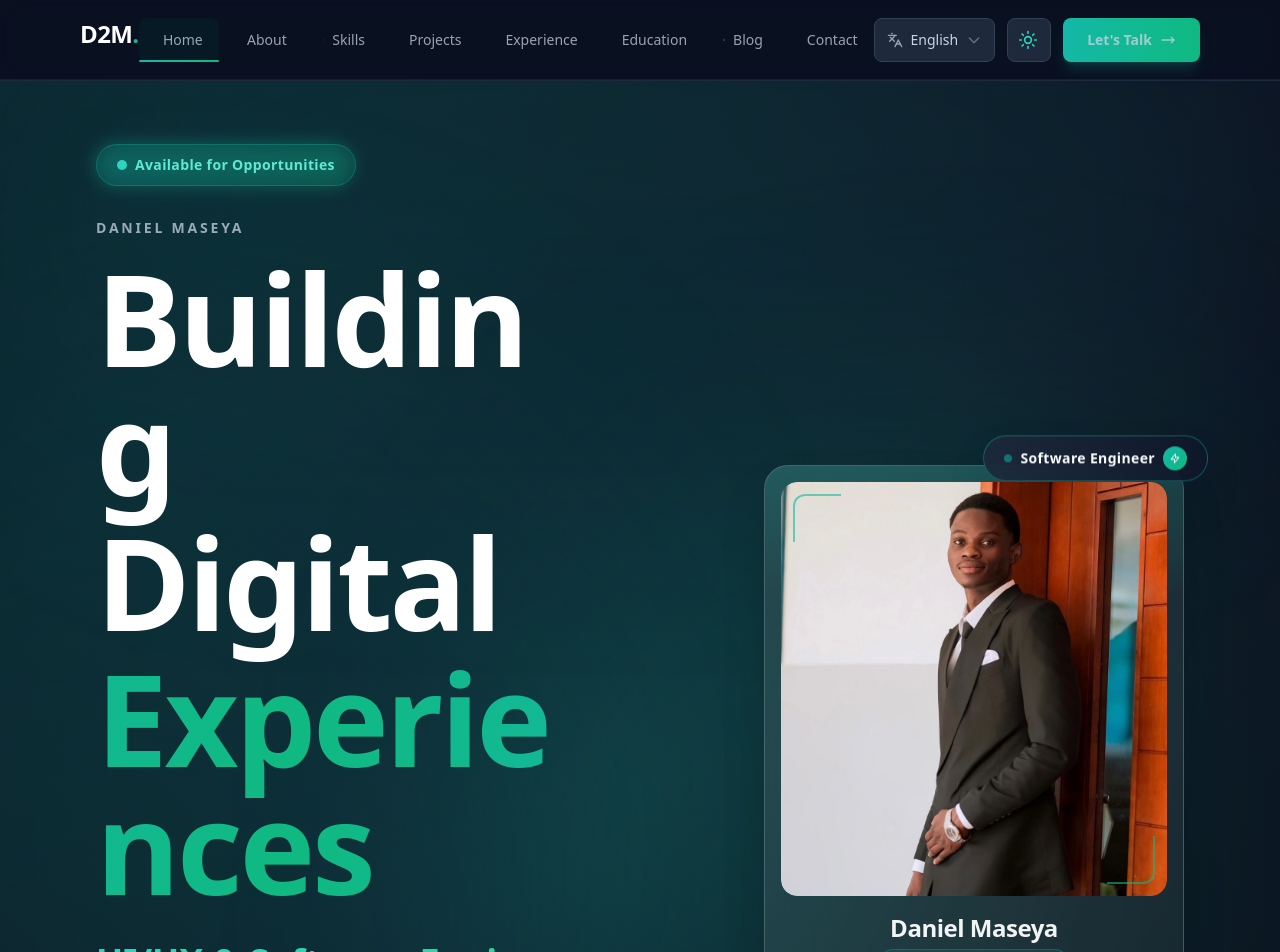
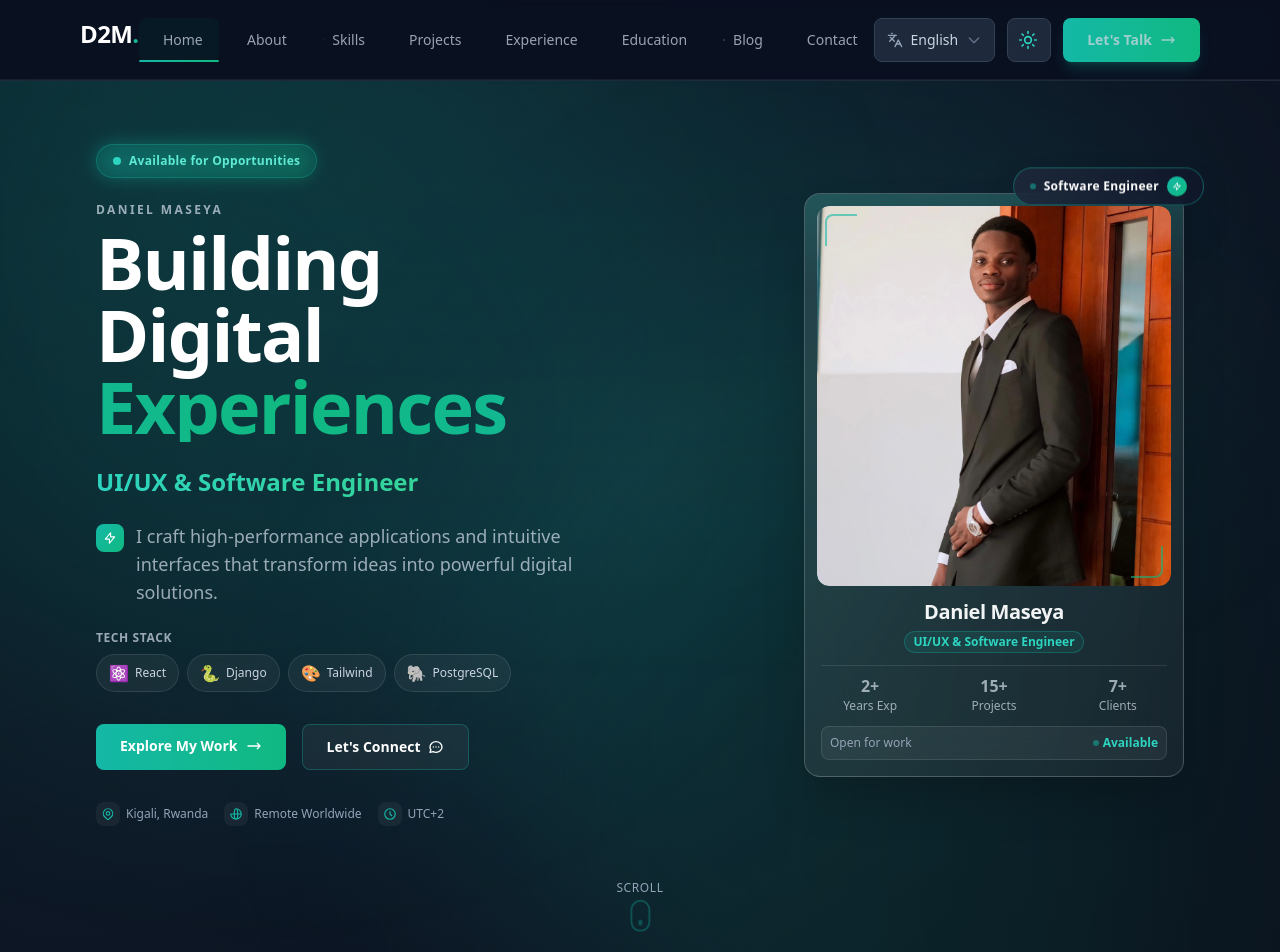
Before and after one commit to daniel2023-maseya2002/my-portfolio, a React (Vite) app: page / in a window 1280 px wide. Shown: the top 952 px of the page. Built offline with nearby package versions, Linux system fonts and the light colour scheme.

Commit message:
reduced the side of text

```diff
--- a/src/components/sections/Hero.jsx
+++ b/src/components/sections/Hero.jsx
@@ -103,60 +103,60 @@ const Hero = () => {
         <div className="grid grid-cols-1 lg:grid-cols-2 gap-16 lg:gap-20 items-center w-full">
 
           {/* LEFT COLUMN - Enhanced Text Content */}
-          <div className={`space-y-8 transition-all duration-1000 ${isVisible ? 'opacity-100 translate-x-0' : 'opacity-0 -translate-x-10'}`}>
+          <div className={`space-y-6 transition-all duration-1000 ${isVisible ? 'opacity-100 translate-x-0' : 'opacity-0 -translate-x-10'}`}>
 
             {/* Modern Status Badge with glow */}
             <div className="group relative inline-flex">
               <div className="absolute -inset-0.5 bg-gradient-to-r from-teal-500 to-emerald-500 rounded-full blur opacity-30 group-hover:opacity-50 transition duration-300"></div>
-              <div className="relative inline-flex items-center gap-2 px-5 py-2.5 rounded-full bg-teal-500/10 dark:bg-teal-500/10 bg-teal-500/5 backdrop-blur-sm border border-teal-500/30 dark:border-teal-500/30 border-teal-500/20">
-                <span className="relative flex h-2.5 w-2.5">
+              <div className="relative inline-flex items-center gap-2 px-4 py-2 rounded-full bg-teal-500/10 dark:bg-teal-500/10 bg-teal-500/5 backdrop-blur-sm border border-teal-500/30 dark:border-teal-500/30 border-teal-500/20">
+                <span className="relative flex h-2 w-2">
                   <span className="animate-ping absolute inline-flex h-full w-full rounded-full bg-teal-400 opacity-75"></span>
-                  <span className="relative inline-flex rounded-full h-2.5 w-2.5 bg-teal-400"></span>
+                  <span className="relative inline-flex rounded-full h-2 w-2 bg-teal-400"></span>
                 </span>
-                <span className="text-sm font-semibold text-teal-600 dark:text-teal-300 tracking-wide">
+                <span className="text-xs font-semibold text-teal-600 dark:text-teal-300 tracking-wide">
                   {t("hero.status")}
                 </span>
               </div>
             </div>
 
-            {/* Premium Heading */}
-            <div className="space-y-4">
-              <p className="text-sm font-bold text-slate-500 dark:text-slate-400 uppercase tracking-[0.2em]">
+            {/* Premium Heading - REDUCED SIZE */}
+            <div className="space-y-2">
+              <p className="text-xs font-bold text-slate-500 dark:text-slate-400 uppercase tracking-[0.2em]">
                 {t("hero.name")}
               </p>
 
-              <h1 className="text-6xl sm:text-7xl lg:text-8xl xl:text-9xl font-bold leading-[1.1] tracking-tight">
+              <h1 className="text-4xl sm:text-5xl lg:text-6xl xl:text-7xl font-bold leading-[1.2] tracking-tight">
                 <span className="text-slate-900 dark:text-white block">{t("hero.title")}</span>
-                <span className="text-slate-900 dark:text-white block mt-2">Digital</span>
-                <span className="bg-gradient-to-r from-teal-500 via-emerald-500 to-teal-500 bg-clip-text text-transparent block mt-2 animate-gradient">
+                <span className="text-slate-900 dark:text-white block">Digital</span>
+                <span className="bg-gradient-to-r from-teal-500 via-emerald-500 to-teal-500 bg-clip-text text-transparent block animate-gradient">
                   {t("hero.titleHighlight")}
                 </span>
               </h1>
             </div>
 
-            {/* Role */}
-            <div className="mt-4">
-              <span className="text-xl sm:text-2xl lg:text-3xl xl:text-4xl font-semibold bg-gradient-to-r from-teal-400 to-emerald-400 bg-clip-text text-transparent">
+            {/* Role - REDUCED SIZE */}
+            <div>
+              <span className="text-lg sm:text-xl lg:text-2xl font-semibold bg-gradient-to-r from-teal-400 to-emerald-400 bg-clip-text text-transparent">
                 {t("hero.role")}
               </span>
             </div>
 
             {/* Description with icon */}
             <div className="flex items-start gap-3 max-w-xl">
-              <div className="w-8 h-8 rounded-lg bg-gradient-to-br from-teal-500 to-emerald-500 flex items-center justify-center flex-shrink-0 mt-1">
-                <svg className="w-4 h-4 text-white" fill="none" viewBox="0 0 24 24" stroke="currentColor">
+              <div className="w-7 h-7 rounded-lg bg-gradient-to-br from-teal-500 to-emerald-500 flex items-center justify-center flex-shrink-0 mt-0.5">
+                <svg className="w-3.5 h-3.5 text-white" fill="none" viewBox="0 0 24 24" stroke="currentColor">
                   <path strokeLinecap="round" strokeLinejoin="round" strokeWidth="2" d="M13 10V3L4 14h7v7l9-11h-7z" />
                 </svg>
               </div>
-              <p className="text-lg lg:text-xl text-slate-600 dark:text-slate-300 leading-relaxed">
+              <p className="text-base lg:text-lg text-slate-600 dark:text-slate-300 leading-relaxed">
                 {t("hero.description")}
               </p>
             </div>
 
             {/* Tech Stack */}
-            <div className="space-y-3">
+            <div className="space-y-2">
               <p className="text-xs font-semibold text-slate-500 dark:text-slate-400 uppercase tracking-wider">{t("hero.techStack")}</p>
-              <div className="flex flex-wrap gap-3">
+              <div className="flex flex-wrap gap-2">
                 {technologies.map((tech, index) => (
                   <div
                     key={tech.name}
@@ -168,25 +168,25 @@ const Hero = () => {
                     }}
                   >
                     <div className="absolute -inset-0.5 bg-gradient-to-r from-teal-500 to-emerald-500 rounded-full blur opacity-0 group-hover:opacity-40 transition duration-300"></div>
-                    <div className="relative px-4 py-2.5 rounded-full bg-white/5 dark:bg-white/5 bg-slate-100 backdrop-blur-sm border border-slate-200 dark:border-white/10 text-slate-700 dark:text-slate-300 hover:border-teal-500/50 transition-all duration-300 group-hover:scale-105 cursor-default flex items-center gap-2">
-                      <span className="text-lg">{tech.icon}</span>
-                      <span className="text-sm font-medium">{tech.name}</span>
+                    <div className="relative px-3 py-1.5 rounded-full bg-white/5 dark:bg-white/5 bg-slate-100 backdrop-blur-sm border border-slate-200 dark:border-white/10 text-slate-700 dark:text-slate-300 hover:border-teal-500/50 transition-all duration-300 group-hover:scale-105 cursor-default flex items-center gap-1.5">
+                      <span className="text-base">{tech.icon}</span>
+                      <span className="text-xs font-medium">{tech.name}</span>
                     </div>
                   </div>
                 ))}
               </div>
             </div>
 
-            {/* CTA Buttons */}
-            <div className="flex flex-wrap gap-5 pt-4">
+            {/* CTA Buttons - REDUCED SIZE */}
+            <div className="flex flex-wrap gap-4 pt-2">
               <a
                 href="#projects"
-                className="group relative px-8 py-4 bg-gradient-to-r from-teal-500 to-emerald-500 text-white rounded-xl font-semibold text-base overflow-hidden transition-all duration-300 hover:shadow-2xl hover:shadow-teal-500/30 hover:scale-105 active:scale-95"
+                className="group relative px-6 py-3 bg-gradient-to-r from-teal-500 to-emerald-500 text-white rounded-lg font-semibold text-sm overflow-hidden transition-all duration-300 hover:shadow-xl hover:shadow-teal-500/30 hover:scale-105 active:scale-95"
               >
                 <div className="absolute inset-0 bg-gradient-to-r from-teal-600 to-emerald-600 transform translate-y-full group-hover:translate-y-0 transition-transform duration-300"></div>
                 <span className="relative flex items-center gap-2">
                   {t("hero.viewProjects")}
-                  <svg className="w-5 h-5 group-hover:translate-x-1 transition-transform" fill="none" stroke="currentColor" viewBox="0 0 24 24">
+                  <svg className="w-4 h-4 group-hover:translate-x-1 transition-transform" fill="none" stroke="currentColor" viewBox="0 0 24 24">
                     <path strokeLinecap="round" strokeLinejoin="round" strokeWidth="2" d="M17 8l4 4m0 0l-4 4m4-4H3" />
                   </svg>
                 </span>
@@ -194,22 +194,22 @@ const Hero = () => {
 
               <a
                 href="#contact"
-                className="group relative px-8 py-4 bg-white/5 dark:bg-white/5 bg-slate-100 backdrop-blur-sm text-slate-900 dark:text-white border border-teal-500/30 dark:border-teal-500/30 border-teal-500/20 rounded-xl font-semibold text-base overflow-hidden transition-all duration-300 hover:bg-teal-500/10 hover:border-teal-400 hover:scale-105 active:scale-95"
+                className="group relative px-6 py-3 bg-white/5 dark:bg-white/5 bg-slate-100 backdrop-blur-sm text-slate-900 dark:text-white border border-teal-500/30 dark:border-teal-500/30 border-teal-500/20 rounded-lg font-semibold text-sm overflow-hidden transition-all duration-300 hover:bg-teal-500/10 hover:border-teal-400 hover:scale-105 active:scale-95"
               >
                 <span className="relative flex items-center gap-2">
                   {t("hero.contactMe")}
-                  <svg className="w-5 h-5 group-hover:translate-x-1 transition-transform" fill="none" stroke="currentColor" viewBox="0 0 24 24">
+                  <svg className="w-4 h-4 group-hover:translate-x-1 transition-transform" fill="none" stroke="currentColor" viewBox="0 0 24 24">
                     <path strokeLinecap="round" strokeLinejoin="round" strokeWidth="2" d="M8 12h.01M12 12h.01M16 12h.01M21 12c0 4.418-4.03 8-9 8a9.863 9.863 0 01-4.255-.949L3 20l1.395-3.72C3.512 15.042 3 13.574 3 12c0-4.418 4.03-8 9-8s9 3.582 9 8z" />
                   </svg>
                 </span>
               </a>
             </div>
 
-            {/* Location Info */}
-            <div className="flex flex-wrap items-center gap-6 pt-4">
-              <div className="flex items-center gap-2 text-slate-600 dark:text-slate-400 text-sm">
-                <div className="w-8 h-8 rounded-lg bg-slate-100 dark:bg-white/5 flex items-center justify-center">
-                  <svg className="w-4 h-4 text-teal-500" fill="none" stroke="currentColor" viewBox="0 0 24 24">
+            {/* Location Info - REDUCED SIZE */}
+            <div className="flex flex-wrap items-center gap-4 pt-2">
+              <div className="flex items-center gap-1.5 text-slate-600 dark:text-slate-400 text-xs">
+                <div className="w-6 h-6 rounded-lg bg-slate-100 dark:bg-white/5 flex items-center justify-center">
+                  <svg className="w-3.5 h-3.5 text-teal-500" fill="none" stroke="currentColor" viewBox="0 0 24 24">
                     <path strokeLinecap="round" strokeLinejoin="round" strokeWidth="2" d="M17.657 16.657L13.414 20.9a1.998 1.998 0 01-2.827 0l-4.244-4.243a8 8 0 1111.314 0z" />
                     <path strokeLinecap="round" strokeLinejoin="round" strokeWidth="2" d="M15 11a3 3 0 11-6 0 3 3 0 016 0z" />
                   </svg>
@@ -217,18 +217,18 @@ const Hero = () => {
                 <span className="font-medium">{t("hero.location")}</span>
               </div>
 
-              <div className="flex items-center gap-2 text-slate-600 dark:text-slate-400 text-sm">
-                <div className="w-8 h-8 rounded-lg bg-slate-100 dark:bg-white/5 flex items-center justify-center">
-                  <svg className="w-4 h-4 text-teal-500" fill="none" stroke="currentColor" viewBox="0 0 24 24">
+              <div className="flex items-center gap-1.5 text-slate-600 dark:text-slate-400 text-xs">
+                <div className="w-6 h-6 rounded-lg bg-slate-100 dark:bg-white/5 flex items-center justify-center">
+                  <svg className="w-3.5 h-3.5 text-teal-500" fill="none" stroke="currentColor" viewBox="0 0 24 24">
                     <path strokeLinecap="round" strokeLinejoin="round" strokeWidth="2" d="M21 12a9 9 0 01-9 9m9-9a9 9 0 00-9-9m9 9H3m9 9a9 9 0 01-9-9m9 9c1.66 0 3-4 3-9s-1.34-9-3-9m0 18c-1.66 0-3-4-3-9s1.34-9 3-9" />
                   </svg>
                 </div>
                 <span className="font-medium">{t("hero.remote")}</span>
               </div>
 
-              <div className="flex items-center gap-2 text-slate-600 dark:text-slate-400 text-sm">
-                <div className="w-8 h-8 rounded-lg bg-slate-100 dark:bg-white/5 flex items-center justify-center">
-                  <svg className="w-4 h-4 text-teal-500" fill="none" stroke="currentColor" viewBox="0 0 24 24">
+              <div className="flex items-center gap-1.5 text-slate-600 dark:text-slate-400 text-xs">
+                <div className="w-6 h-6 rounded-lg bg-slate-100 dark:bg-white/5 flex items-center justify-center">
+                  <svg className="w-3.5 h-3.5 text-teal-500" fill="none" stroke="currentColor" viewBox="0 0 24 24">
                     <path strokeLinecap="round" strokeLinejoin="round" strokeWidth="2" d="M12 8v4l3 3m6-3a9 9 0 11-18 0 9 9 0 0118 0z" />
                   </svg>
                 </div>
@@ -239,35 +239,35 @@ const Hero = () => {
 
           {/* RIGHT COLUMN - Premium Profile Card */}
           <div className={`flex justify-center lg:justify-end transition-all duration-1000 delay-300 ${isVisible ? 'opacity-100 translate-x-0' : 'opacity-0 translate-x-10'}`}>
-            <div className="relative group w-full max-w-[420px]">
+            <div className="relative group w-full max-w-[380px]">
 
               {/* Floating Badge - Modern Design */}
-              <div className="absolute -top-6 -right-6 z-30 px-5 py-2.5 rounded-full bg-gradient-to-r from-slate-100 to-white dark:from-slate-800/90 dark:to-slate-900/90 backdrop-blur-xl border border-teal-500/40 dark:border-teal-500/40 border-teal-500/20 shadow-2xl flex items-center gap-2 animate-float">
-                <div className="w-2 h-2 rounded-full bg-teal-500 animate-pulse"></div>
-                <span className="text-sm font-bold text-slate-900 dark:text-white tracking-wide">{t("hero.softwareEngineer") || "Software Engineer"}</span>
-                <div className="w-6 h-6 rounded-full bg-gradient-to-br from-teal-500 to-emerald-500 flex items-center justify-center">
-                  <svg className="w-3 h-3 text-white" fill="none" viewBox="0 0 24 24" stroke="currentColor">
+              <div className="absolute -top-5 -right-5 z-30 px-4 py-2 rounded-full bg-gradient-to-r from-slate-100 to-white dark:from-slate-800/90 dark:to-slate-900/90 backdrop-blur-xl border border-teal-500/40 dark:border-teal-500/40 border-teal-500/20 shadow-2xl flex items-center gap-2 animate-float">
+                <div className="w-1.5 h-1.5 rounded-full bg-teal-500 animate-pulse"></div>
+                <span className="text-xs font-bold text-slate-900 dark:text-white tracking-wide">{t("hero.softwareEngineer") || "Software Engineer"}</span>
+                <div className="w-5 h-5 rounded-full bg-gradient-to-br from-teal-500 to-emerald-500 flex items-center justify-center">
+                  <svg className="w-2.5 h-2.5 text-white" fill="none" viewBox="0 0 24 24" stroke="currentColor">
                     <path strokeLinecap="round" strokeLinejoin="round" strokeWidth="2" d="M13 10V3L4 14h7v7l9-11h-7z" />
                   </svg>
                 </div>
               </div>
 
               {/* Outer glow ring */}
-              <div className="absolute -inset-6 bg-gradient-to-r from-teal-500/20 to-emerald-500/20 rounded-3xl blur-2xl opacity-0 group-hover:opacity-100 transition-all duration-700" />
+              <div className="absolute -inset-5 bg-gradient-to-r from-teal-500/20 to-emerald-500/20 rounded-3xl blur-2xl opacity-0 group-hover:opacity-100 transition-all duration-700" />
 
               {/* Main Card - Premium Glassmorphism */}
-              <div className="relative bg-gradient-to-br from-white/80 to-white/50 dark:from-white/10 dark:to-white/5 backdrop-blur-xl rounded-3xl border border-slate-200/50 dark:border-white/20 shadow-2xl overflow-hidden transform transition-all duration-700 group-hover:scale-[1.02] group-hover:shadow-teal-500/20">
+              <div className="relative bg-gradient-to-br from-white/80 to-white/50 dark:from-white/10 dark:to-white/5 backdrop-blur-xl rounded-2xl border border-slate-200/50 dark:border-white/20 shadow-2xl overflow-hidden transform transition-all duration-700 group-hover:scale-[1.02] group-hover:shadow-teal-500/20">
 
                 {/* Card header gradient */}
-                <div className="absolute top-0 left-0 right-0 h-32 bg-gradient-to-b from-teal-500/20 to-transparent pointer-events-none" />
+                <div className="absolute top-0 left-0 right-0 h-24 bg-gradient-to-b from-teal-500/20 to-transparent pointer-events-none" />
 
                 {/* Image Container */}
-                <div className="relative p-4 pb-0">
-                  <div className="relative overflow-hidden rounded-2xl">
+                <div className="relative p-3 pb-0">
+                  <div className="relative overflow-hidden rounded-xl">
                     {/* Animated border gradient */}
-                    <div className="absolute -inset-1 bg-gradient-to-r from-teal-500 via-emerald-500 to-teal-500 rounded-2xl blur opacity-30 group-hover:opacity-60 transition duration-500"></div>
+                    <div className="absolute -inset-1 bg-gradient-to-r from-teal-500 via-emerald-500 to-teal-500 rounded-xl blur opacity-30 group-hover:opacity-60 transition duration-500"></div>
 
-                    <div className="relative bg-slate-100 dark:bg-slate-900/50 rounded-2xl overflow-hidden">
+                    <div className="relative bg-slate-100 dark:bg-slate-900/50 rounded-xl overflow-hidden">
                       <img
                         src={profilePicture}
                         alt="Daniel Maseya"
@@ -276,44 +276,44 @@ const Hero = () => {
                     </div>
 
                     {/* Corner accents */}
-                    <div className="absolute top-3 left-3 w-12 h-12 border-t-2 border-l-2 border-teal-500/60 rounded-tl-xl z-10" />
-                    <div className="absolute bottom-3 right-3 w-12 h-12 border-b-2 border-r-2 border-emerald-500/60 rounded-br-xl z-10" />
+                    <div className="absolute top-2 left-2 w-8 h-8 border-t-2 border-l-2 border-teal-500/60 rounded-tl-lg z-10" />
+                    <div className="absolute bottom-2 right-2 w-8 h-8 border-b-2 border-r-2 border-emerald-500/60 rounded-br-lg z-10" />
                   </div>
                 </div>
 
-                {/* Premium Info Section */}
-                <div className="relative p-6 pt-4">
+                {/* Premium Info Section - REDUCED SIZE */}
+                <div className="relative p-4 pt-3">
                   {/* Name and title */}
-                  <div className="text-center mb-4">
-                    <h2 className="text-2xl font-bold text-slate-900 dark:text-white mb-1">Daniel Maseya</h2>
-                    <div className="inline-flex items-center gap-2 px-3 py-1 rounded-full bg-teal-500/10 dark:bg-teal-500/10 border border-teal-500/30 dark:border-teal-500/30">
+                  <div className="text-center mb-3">
+                    <h2 className="text-xl font-bold text-slate-900 dark:text-white mb-0.5">Daniel Maseya</h2>
+                    <div className="inline-flex items-center gap-2 px-2 py-0.5 rounded-full bg-teal-500/10 dark:bg-teal-500/10 border border-teal-500/30 dark:border-teal-500/30">
                       <span className="text-xs font-semibold text-teal-600 dark:text-teal-400">{t("hero.role")}</span>
                     </div>
                   </div>
 
                   {/* Stats Grid */}
-                  <div className="grid grid-cols-3 gap-2 pt-3 border-t border-slate-200 dark:border-white/10">
+                  <div className="grid grid-cols-3 gap-1 pt-2 border-t border-slate-200 dark:border-white/10">
                     <div className="text-center">
-                      <p className="text-lg font-bold text-slate-900 dark:text-white">2+</p>
+                      <p className="text-base font-bold text-slate-900 dark:text-white">2+</p>
                       <p className="text-xs text-slate-500 dark:text-slate-400">{t("hero.yearsExp") || "Years Exp"}</p>
                     </div>
                     <div className="text-center">
-                      <p className="text-lg font-bold text-slate-900 dark:text-white">15+</p>
+                      <p className="text-base font-bold text-slate-900 dark:text-white">15+</p>
                       <p className="text-xs text-slate-500 dark:text-slate-400">{t("hero.projects") || "Projects"}</p>
                     </div>
                     <div className="text-center">
-                      <p className="text-lg font-bold text-slate-900 dark:text-white">7+</p>
+                      <p className="text-base font-bold text-slate-900 dark:text-white">7+</p>
                       <p className="text-xs text-slate-500 dark:text-slate-400">{t("hero.clients") || "Clients"}</p>
                     </div>
                   </div>
 
                   {/* Contact badge */}
-                  <div className="mt-4 p-3 rounded-xl bg-slate-100 dark:bg-white/5 border border-slate-200 dark:border-white/10">
-                    <div className="flex items-center justify-between text-sm">
+                  <div className="mt-3 p-2 rounded-lg bg-slate-100 dark:bg-white/5 border border-slate-200 dark:border-white/10">
+                    <div className="flex items-center justify-between text-xs">
                       <span className="text-slate-600 dark:text-slate-400">{t("hero.openForWork") || "Open for work"}</span>
                       <div className="flex items-center gap-1">
                         <span className="w-1.5 h-1.5 rounded-full bg-teal-500 animate-pulse"></span>
-                        <span className="text-teal-600 dark:text-teal-400 font-semibold">{t("hero.available") || "Available"}</span>
+                        <span className="text-teal-600 dark:text-teal-400 font-semibold text-xs">{t("hero.available") || "Available"}</span>
                       </div>
                     </div>
                   </div>
@@ -326,10 +326,10 @@ const Hero = () => {
 
       {/* Premium Scroll Indicator */}
       <div className="absolute bottom-8 left-1/2 transform -translate-x-1/2 z-20 animate-bounce-slow">
-        <div className="flex flex-col items-center gap-2">
+        <div className="flex flex-col items-center gap-1">
           <span className="text-xs text-slate-500 dark:text-slate-400 tracking-wider">{t("hero.scroll") || "SCROLL"}</span>
-          <div className="w-6 h-10 rounded-full border-2 border-teal-500/30 flex justify-center relative">
-            <div className="absolute top-1 w-1 h-2 bg-teal-500 rounded-full animate-scroll"></div>
+          <div className="w-5 h-8 rounded-full border-2 border-teal-500/30 flex justify-center relative">
+            <div className="absolute top-1 w-1 h-1.5 bg-teal-500 rounded-full animate-scroll"></div>
           </div>
         </div>
       </div>
```
Also changed, not shown: src/index.css (+6 -2 lines).
